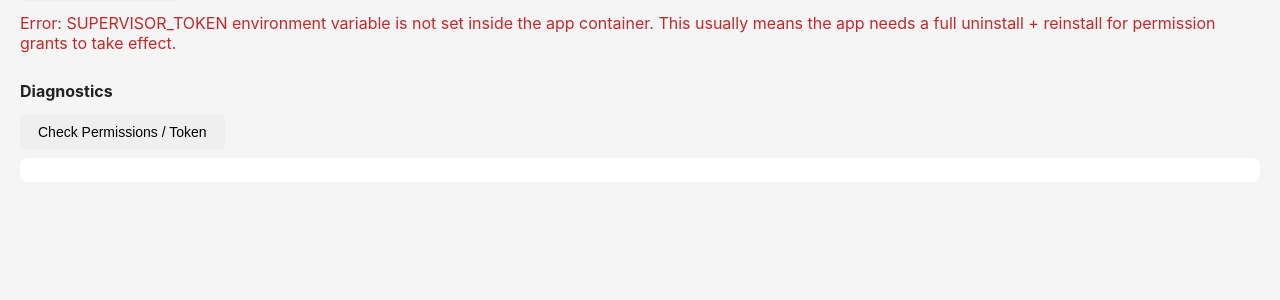
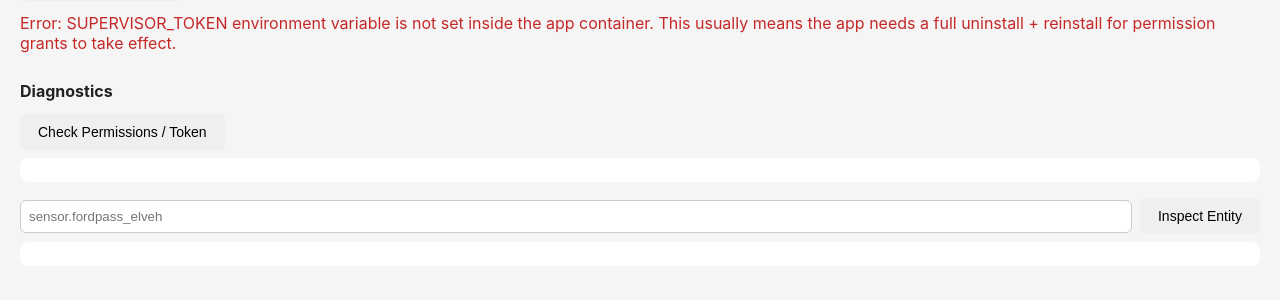
Before and after one commit to jstockley/HA-Dashboard-CleanUp, a Flask app: page / in a window 1280 px wide. Shown: the part 257-557 px from the top of the page. Run offline with Flask 3, Linux system fonts and the light colour scheme.

Commit message:
minor update

```diff
--- a/dashboard_cleanup/app/app.py
+++ b/dashboard_cleanup/app/app.py
@@ -301,6 +301,43 @@
         return jsonify({"success": False, "error": str(e)}), 500
 
 
+@app.route("/api/inspect", methods=["GET"])
+def api_inspect():
+    entity_id = request.args.get("entity_id", "").strip()
+    if not entity_id:
+        return jsonify({"success": False, "error": "Provide ?entity_id=..."}), 400
+    try:
+        result = {"entity_id": entity_id}
+
+        # Current state, if any
+        headers = supervisor_headers()
+        r = requests.get(f"{REST_BASE}/states/{entity_id}", headers=headers, timeout=15)
+        if r.status_code == 200:
+            result["has_state"] = True
+            result["state"] = r.json()
+        elif r.status_code == 404:
+            result["has_state"] = False
+        else:
+            result["state_lookup_status"] = r.status_code
+            result["state_lookup_body"] = r.text[:300]
+
+        # Registry entry, if any
+        reg_result = ws_call([{"type": "config/entity_registry/list"}])[0]
+        entry = None
+        if reg_result.get("success"):
+            entry = next((e for e in reg_result["result"] if e["entity_id"] == entity_id), None)
+        result["registry_entry"] = entry
+        result["disabled_by"] = entry.get("disabled_by") if entry else None
+
+        # What our tool would currently conclude
+        would_be_valid = result.get("has_state", False) or (entry is not None and bool(result["disabled_by"]))
+        result["tool_considers_this_orphaned"] = not would_be_valid
+
+        return jsonify({"success": True, "result": result})
+    except Exception as e:
+        return jsonify({"success": False, "error": str(e)}), 500
+
+
 @app.route("/api/debug", methods=["GET"])
 def api_debug():
     info = {
--- a/dashboard_cleanup/app/templates/index.html
+++ b/dashboard_cleanup/app/templates/index.html
@@ -43,6 +43,12 @@
   <h2 style="font-size:16px;margin-top:28px;">Diagnostics</h2>
   <button onclick="runDebug()">Check Permissions / Token</button>
   <pre id="debugOut" style="background:white;padding:12px;border-radius:8px;font-size:12px;white-space:pre-wrap;margin-top:8px;"></pre>
+
+  <div style="margin-top:16px;display:flex;gap:8px;align-items:center;">
+    <input id="inspectEntityId" type="text" placeholder="sensor.fordpass_elveh" style="flex:1;padding:8px;border:1px solid #ccc;border-radius:6px;">
+    <button onclick="runInspect()">Inspect Entity</button>
+  </div>
+  <pre id="inspectOut" style="background:white;padding:12px;border-radius:8px;font-size:12px;white-space:pre-wrap;margin-top:8px;"></pre>
 
 <script>
 async function runAudit() {
@@ -173,6 +179,16 @@
   out.textContent = JSON.stringify(data, null, 2);
 }
 
+async function runInspect() {
+  const entityId = document.getElementById('inspectEntityId').value.trim();
+  const out = document.getElementById('inspectOut');
+  if (!entityId) { out.textContent = 'Enter an entity_id first.'; return; }
+  out.textContent = 'Checking...';
+  const res = await fetch('api/inspect?entity_id=' + encodeURIComponent(entityId));
+  const data = await res.json();
+  out.textContent = JSON.stringify(data, null, 2);
+}
+
 loadBackups();
 </script>
 </body>
--- a/dashboard_cleanup/config.yaml
+++ b/dashboard_cleanup/config.yaml
@@ -1,5 +1,5 @@
 name: "Dashboard Cleanup"
-version: "1.5.0"
+version: "1.6.0"
 slug: "dashboard_cleanup"
 description: "Audit and remove orphaned/deleted entities from Lovelace dashboards, with built-in backup/restore"
 url: "https://github.com/jstockley/HA-Dashboard-CleanUp"
```
Also changed, not shown: CHANGELOG.md (added), README.md.
